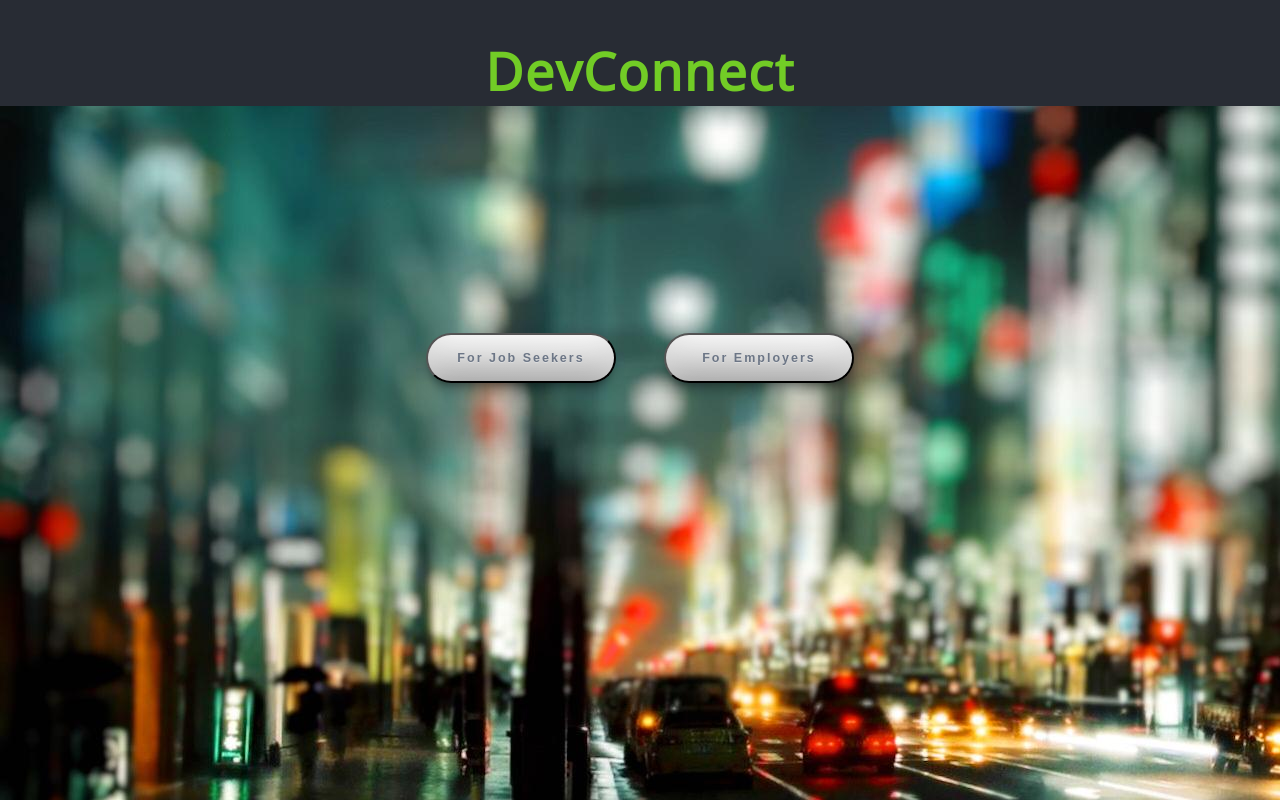
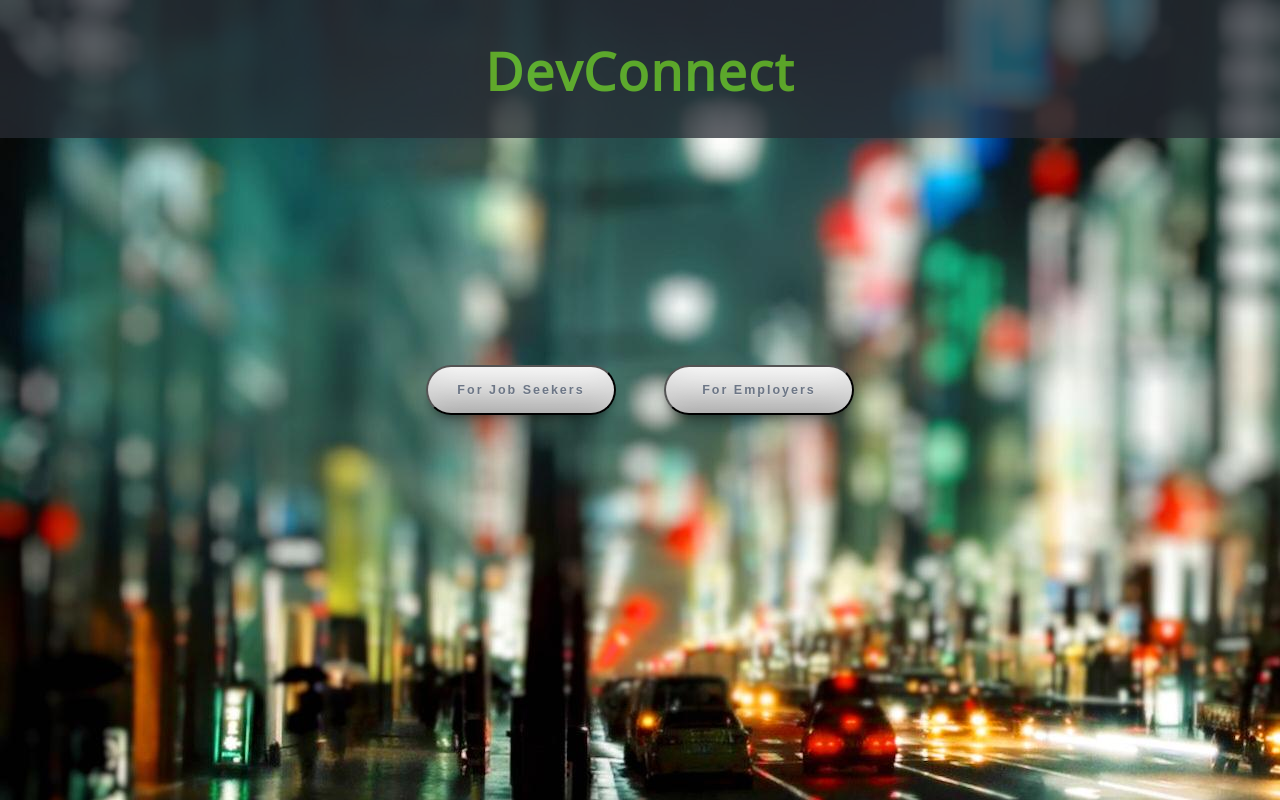
Before and after one commit to brandonfiebiger/dev-connect, a React (Create React App) app: page / in a window 1280 px wide. Built offline with nearby package versions, Linux system fonts and the light colour scheme; no server answers.

Commit message:
Add and update header element within Home.js

```diff
--- a/src/containers/Home/Home.js
+++ b/src/containers/Home/Home.js
@@ -6,8 +6,8 @@ export class Home extends Component {
   render() {
     return (
       <div className="homepage-container">
-        <header>
-          <h1>DevConnect</h1>
+        <header className="homepage-header">
+          <h1 className="dev-connect-header">DevConnect</h1>
         </header>
         <div className="button-container">
           <button className="homepage-button">
```
